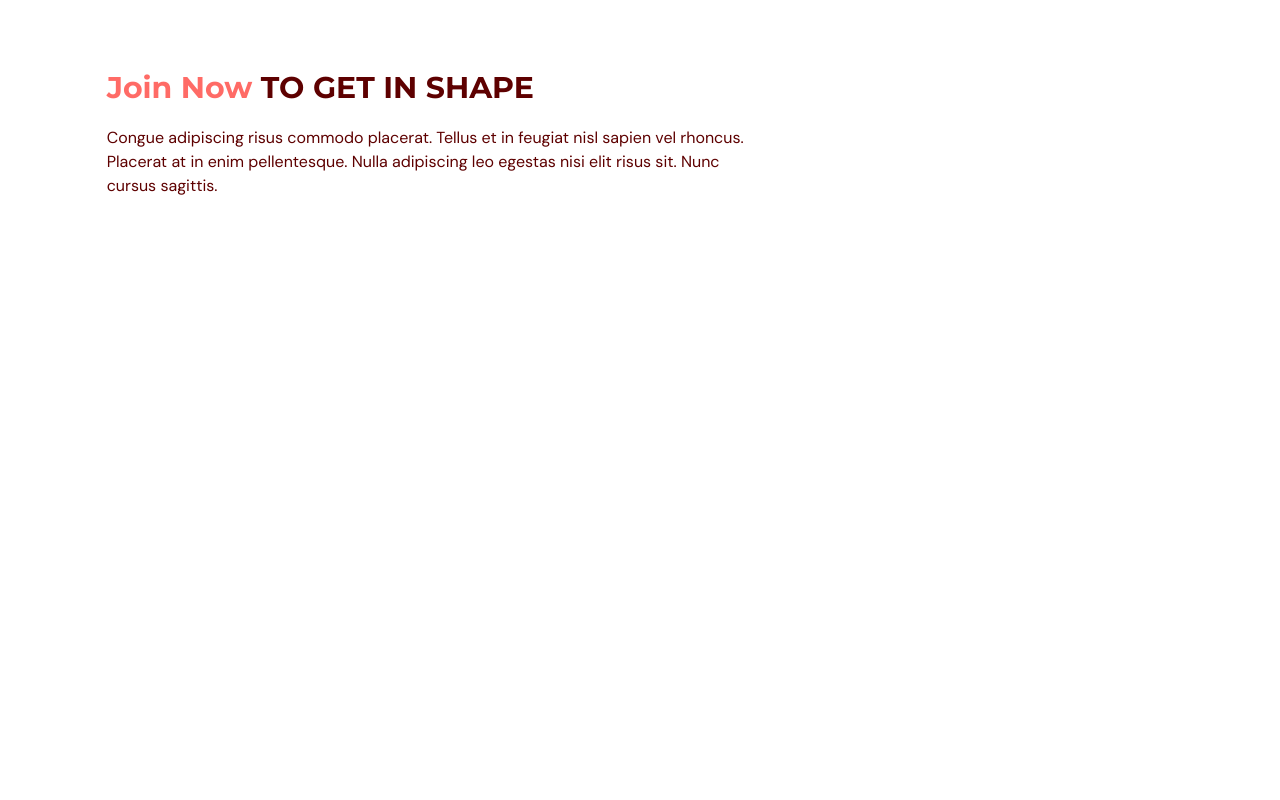
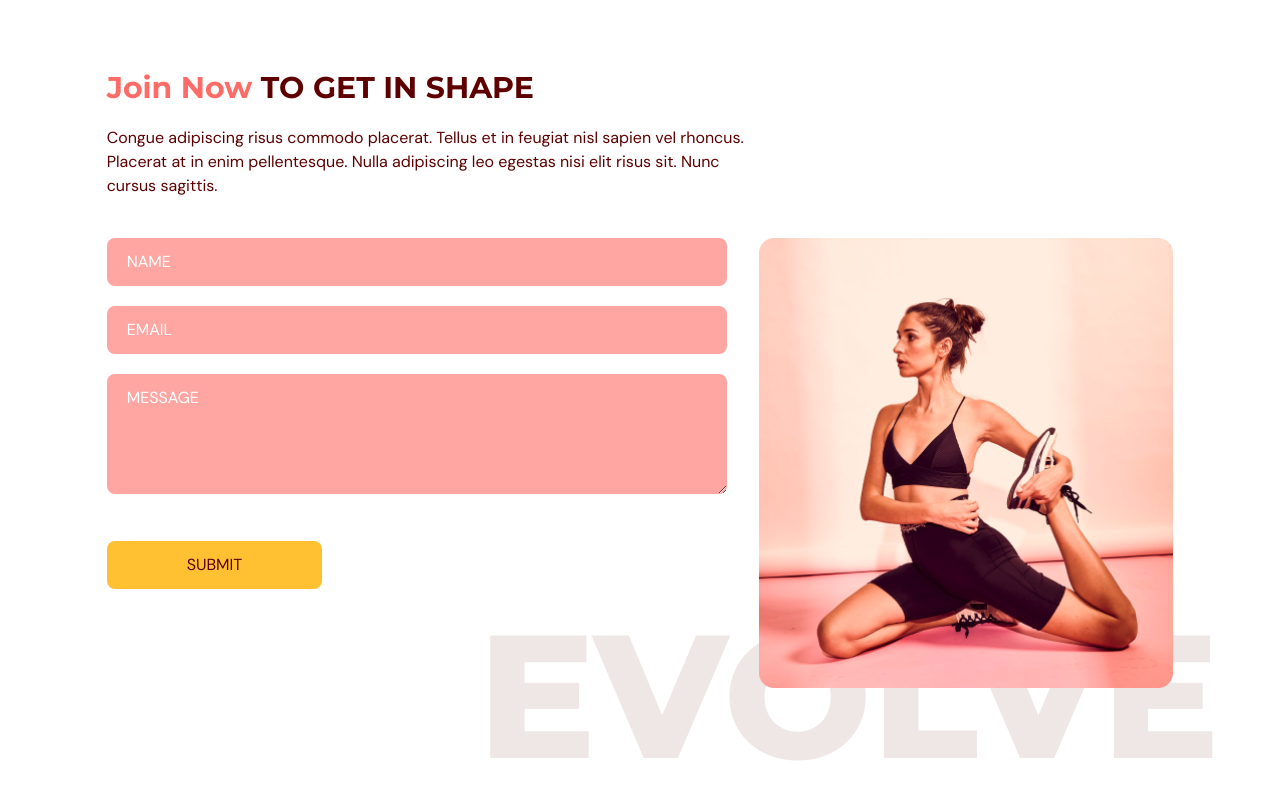
Before and after one commit to filiptrifunovic-mile/gym-page, a React (Vite) app: page / in a window 1280 px wide. Shown: the part 3016-3816 px from the top of the page. Before the commit the page ends 3382 px from the top, so only its background shows below. Built offline with nearby package versions, Linux system fonts and the light colour scheme.

Commit message:
form submit 2nd part

```diff
--- a/src/scenes/contactUs/index.tsx
+++ b/src/scenes/contactUs/index.tsx
@@ -8,6 +8,8 @@
 };
 
 const ContactUs = ({ setSelectedPage }: Props) => {
+  const inputStyles = `mb-5 w-full rounded-lg bg-primary-300 px-5 py-3 placeholder-white`;
+
   const {
     register,
     trigger,
@@ -66,7 +68,77 @@
               onSubmit={onSubmit}
               method="POST"
               action="https://formsubmit.co/xxx@xxx.com"
-            ></form>
+            >
+              <input
+                type="text"
+                className={inputStyles}
+                placeholder="NAME"
+                {...register("name", { required: true, maxLength: 100 })}
+              />
+              {errors.name && (
+                <p className="mt-1 text-primary-500">
+                  {errors.name.type === "required" && "This field is required."}
+                  {errors.name.type === "maxLength" &&
+                    "Max length is 100 characters."}
+                </p>
+              )}
+              <input
+                type="text"
+                className={inputStyles}
+                placeholder="EMAIL"
+                {...register("email", {
+                  required: true,
+                  pattern: /^[A-Z0-9._%+-]+@[A-Z0-9.-]+\.[A-Z]{2,}$/i,
+                })}
+              />
+              {errors.email && (
+                <p className="mt-1 text-primary-500">
+                  {errors.email.type === "required" &&
+                    "This field is required."}
+                  {errors.email.type === "pattern" && "Invalid email adress."}
+                </p>
+              )}
+              <textarea
+                rows={4}
+                cols={50}
+                className={inputStyles}
+                placeholder="MESSAGE"
+                {...register("message", { required: true, maxLength: 2000 })}
+              />
+              {errors.message && (
+                <p className="mt-1 text-primary-500">
+                  {errors.message.type === "required" &&
+                    "This field is required."}
+                  {errors.message.type === "maxLength" &&
+                    "Max length is 2000 characters."}
+                </p>
+              )}
+              <button
+                type="submit"
+                className="mt-5 rounded-lg bg-secondary-500 px-20 py-3 transition duration-500 hover:text-white"
+              >
+                SUBMIT
+              </button>
+            </form>
+          </motion.div>
+          <motion.div
+            className="relative mt-16 basis-2/5 md:mt-0"
+            initial="hidden"
+            whileInView="visible"
+            viewport={{ once: true, amount: 0.5 }}
+            transition={{ delay: 0.2, duration: 1 }}
+            variants={{
+              hidden: { opacity: 0, y: 50 },
+              visible: { opacity: 1, y: 0 },
+            }}
+          >
+            <div className="w-full before:absolute before:-bottom-20 before:-right-10 before:z-[-1] md:before:content-evolvetext">
+              <img
+                className="w-full"
+                src={ContactUsPageGraphic}
+                alt="contactuspagegraphich"
+              />
+            </div>
           </motion.div>
         </div>
       </motion.div>
```
